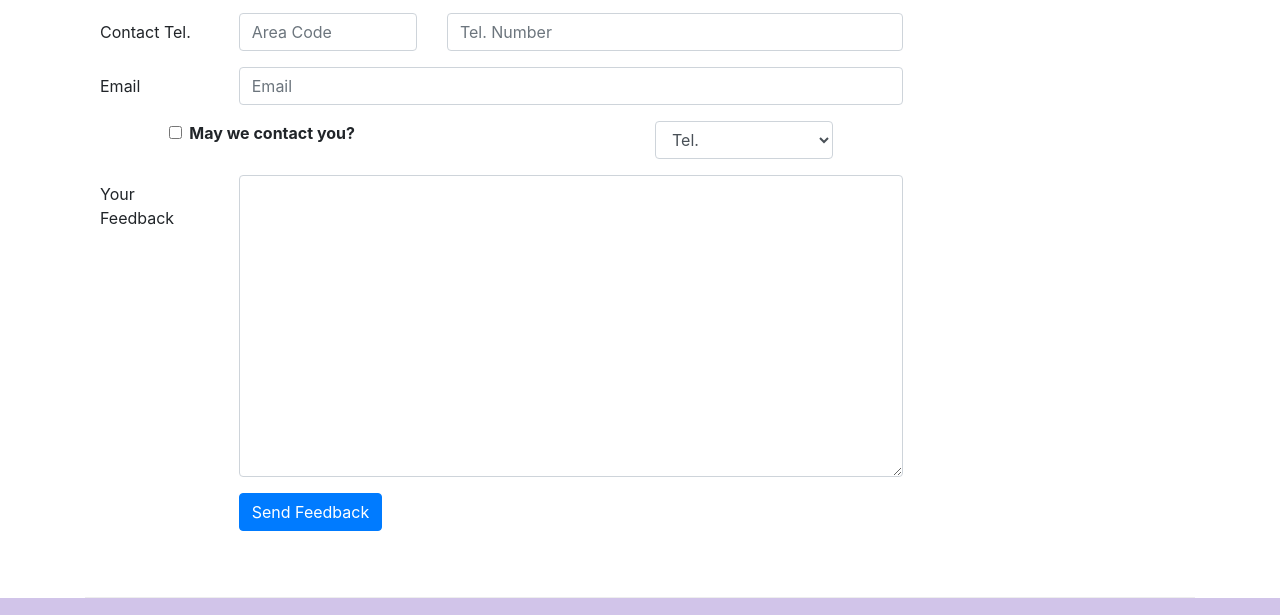
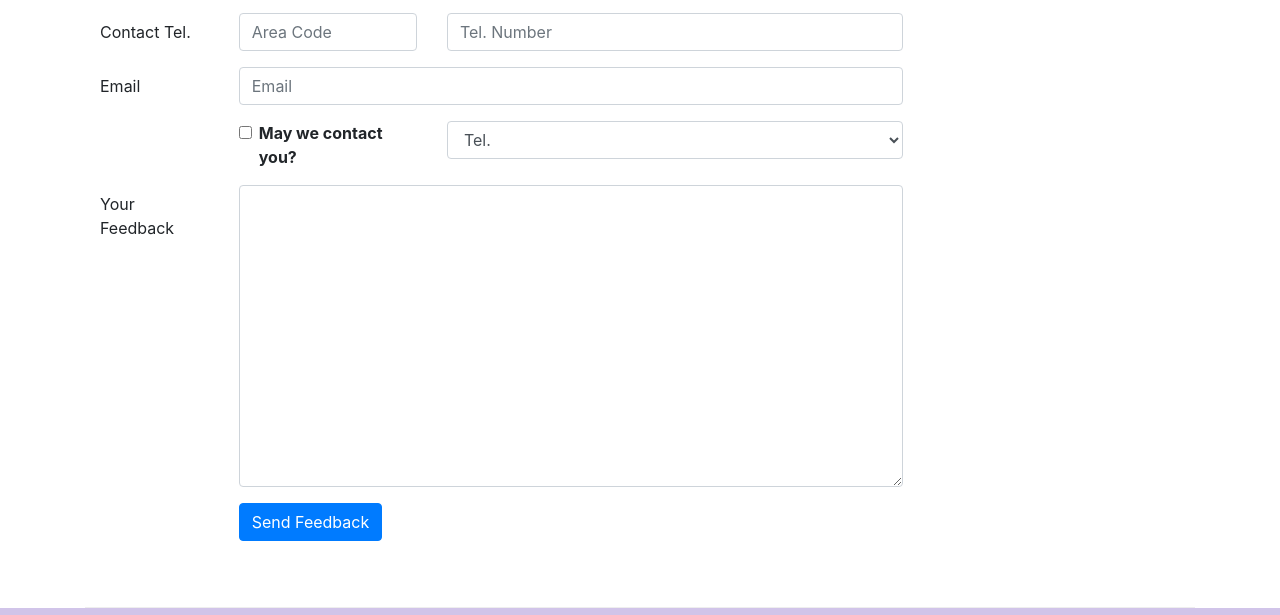
Before and after one commit to HaiDang-SE161026/conFusion, a website: page contactus.html in a window 1280 px wide. Shown: the part 1051-1666 px from the top of the page. Drawn offline with nearby package versions, Linux system fonts and the light colour scheme.

Commit message:
Final Assignment

```diff
--- a/contactus.html
+++ b/contactus.html
@@ -151,7 +151,7 @@
 
                    <!--Checkbox-->
                    <div class="form-group row">
-                        <div class="col-md-6 offset-md-1">
+                        <div class="col-md-3 offset-md-2">
                             <div class="form-check">
                                 <input type="checkbox" class="form-check-input" name="approve" id="approve" value="">
                                 <label class="form-check-label" for="approve">
@@ -159,7 +159,7 @@
                                 </label>
                             </div>
                         </div>
-                        <div class="col-md-3 offset-md-1">
+                        <div class="col-md-7">
                             <select class="form-control">
                                 <option>Tel.</option>
                                 <option>Email</option>
```
Also changed, not shown: index.html (+0 -1 lines).
